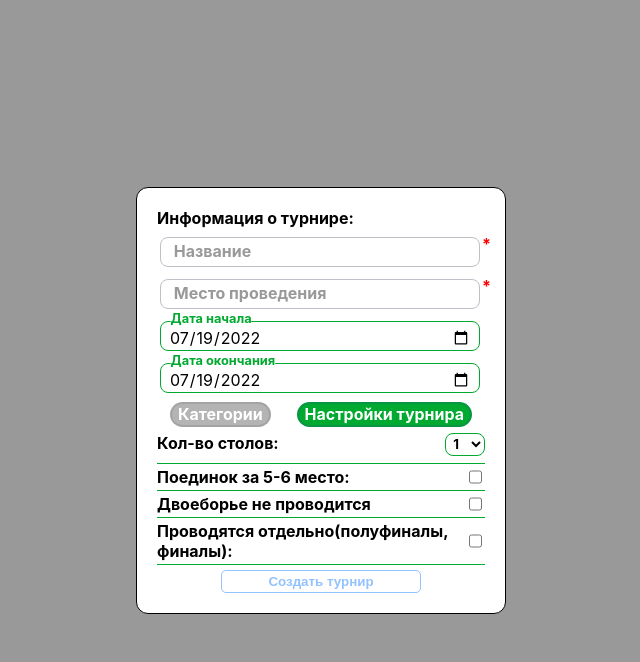
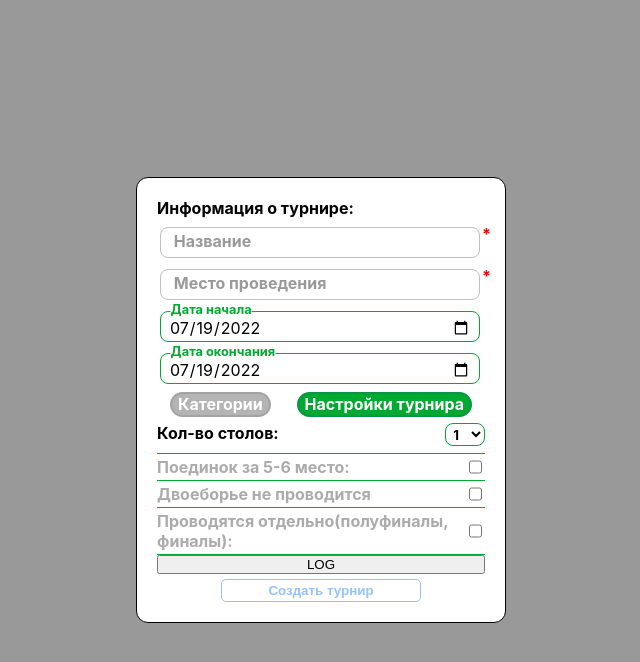
Before and after one commit to Sktro/arm-app, a React (Create React App) app: page / in a window 1280 px wide. Both pictures are taken after a click on the element "Настройки турнира". Shown: the top 662 px of the page, without its empty margins (319-959 px from the left). Built offline with nearby package versions, Linux system fonts and the light colour scheme.

Commit message:
modal update

```diff
--- a/src/App.tsx
+++ b/src/App.tsx
@@ -60,6 +60,17 @@ export type CategoryType = {
     weightsCategory: readonly Option[]
 }
 
+export type SettingsType = {
+    tableNumb: TableForArm
+    place5_6: boolean
+    wrestlingSeparately: boolean
+    leftHand: boolean
+    rightHand: boolean
+    semifinalAndFinal: boolean
+    semifinal: boolean
+    final: boolean
+}
+
 export const TableForArm: TableForArm[] = ['1', '2', '3', '4', '5', '6']
 export const categoryAthlete: CategoryAthleteType[] = ['Общая', 'Любители', 'Профессионалы', 'Инвалиды', 'Инвалиды(VIS)', 'Инвалиды(STAND)', 'Инвалиды(SIT)']
 export const ageAthletes: AgeType[] = ['Взрослые', '14-15', '16-18', '19-21', '22+', '40+', '50+', '60+']
@@ -85,6 +96,11 @@ function App() {
     ])
     // New category
     const [arrCategory, setArrCategory] = useState<Array<CategoryType>>([])
+
+    // Settings tournament
+    const [settings, SetSettings] = useState<Array<SettingsType>>([
+        {tableNumb: '1', place5_6: false, semifinalAndFinal:false, semifinal: false, final: false, leftHand: false, rightHand: false, wrestlingSeparately: false}
+    ])
 
     function getCurrentDate(separator = '-') {
         let newDate = new Date()
@@ -142,6 +158,7 @@ function App() {
                               changeRankAthlete={changeRankAthlete}/>
             </div>}
             <Modal modalActive={modalActive}
+                   settings={settings}
                    tableForArm={TableForArm}
                    arrCategory={arrCategory}
                    deleteCategories={deleteCategories}
--- a/src/common/WeightsSelect/WeightsSelect.tsx
+++ b/src/common/WeightsSelect/WeightsSelect.tsx
@@ -71,7 +71,7 @@ export default class WeightsSelect extends Component<WeightSelectPropsType, {}>
 
                     this.props.onChange(
                         '',
-                        [...value, createOption(inputValue)]
+                        [...value, createOption(inputValue.replace(/\s/g, ''))]
                     );
 
                     event.preventDefault();
--- a/src/components/Modal/InfoCategory/ListOfCategories/ListOfCategories.tsx
+++ b/src/components/Modal/InfoCategory/ListOfCategories/ListOfCategories.tsx
@@ -11,6 +11,7 @@ type ListOfCategoriesType = {
     setAge: (value: AgeType) => void
     setCategoryAthletes: (value: CategoryAthleteType) => void
     setWeightNewCategory: (value: readonly Option[]) => void
+    setErrorCategory: (value: boolean) => void
 }
 
 export const ListOfCategories = (props: ListOfCategoriesType) => {
@@ -26,7 +27,7 @@ export const ListOfCategories = (props: ListOfCategoriesType) => {
             props.setCategoryAthletes(cat.categoryAthlete)
             props.setWeightNewCategory(result)
             props.deleteCategories(cat.id)
-
+            props.setErrorCategory(false)
     }
         let result: Option[];
         if (foundValuePlus) {
--- a/src/components/Modal/Modal.tsx
+++ b/src/components/Modal/Modal.tsx
@@ -1,12 +1,20 @@
 import React, {useState} from "react";
 import styleM from "./Modal.module.css"
 import {Option} from "../../common/WeightsSelect/WeightsSelect";
-import {AgeType, CategoryAthleteType, CategoryType, GenderType, TableForArm} from "../../App";
+import {
+    AgeType,
+    CategoryAthleteType,
+    CategoryType,
+    GenderType,
+    SettingsType,
+    TableForArm
+} from "../../App";
 import {InfoTournament} from "./InfoTournament/InfoTournament";
 import {InfoCategory} from "./InfoCategory/InfoCategory";
 import {SettingsTournament} from "./SettingsTournament/SettingsTournament";
 
 type ModalPropsType = {
+    settings: SettingsType[]
     tableForArm: TableForArm[]
     arrCategory: CategoryType[]
     addNewCategoryAthletes: (gender: GenderType, age: AgeType, categoryAthlete: CategoryAthleteType, weightsCategory: readonly Option[]) => void
@@ -34,7 +42,9 @@ type ModalPropsType = {
 
 export const Modal = (props: ModalPropsType) => {
     const [error, setError] = useState(false)
+    const [errorCategory, setErrorCategory] = useState<boolean>(false)
     const [buttonActive, setButtonActive] = useState(true)
+
     const addTournament = () => {
         if (props.tournament !== ''
             && props.startTournamentDate !== ''
@@ -43,6 +53,7 @@ export const Modal = (props: ModalPropsType) => {
             props.setModalActive(false)
         } else {
             setError(true)
+            setErrorCategory(false)
         }
     }
 
@@ -63,12 +74,17 @@ export const Modal = (props: ModalPropsType) => {
 
                     <div className={styleM.modalButtonContain}>
                         <div className={buttonActive ? styleM.modalButtonOn : styleM.modalButton}
-                             onClick={()=>setButtonActive(true)}>Категории</div>
+                             onClick={() => setButtonActive(true)}>Категории
+                        </div>
                         <div className={!buttonActive ? styleM.modalButtonOn : styleM.modalButton}
-                             onClick={()=>setButtonActive(false)}>Настройки турнира</div>
+                             onClick={() => setButtonActive(false)}>Настройки турнира
                         </div>
-                    {!buttonActive && <SettingsTournament tableForArm={props.tableForArm}/>}
+                    </div>
+                    {!buttonActive && <SettingsTournament tableForArm={props.tableForArm}
+                                                          settings={props.settings}/>}
                     {buttonActive && <InfoCategory addNewCategoryAthletes={props.addNewCategoryAthletes}
+                                                   errorCategory={errorCategory}
+                                                   setErrorCategory={setErrorCategory}
                                                    setButtonActive={setButtonActive}
                                                    gender={props.gender}
                                                    ageAthletes={props.ageAthletes}
@@ -81,7 +97,9 @@ export const Modal = (props: ModalPropsType) => {
                 </div>
 
 
-                {error && <span className={styleM.error}>заполните обязательные поля( * )</span>}
+                {error && (props.tournament === "" || props.location === ''
+                    ? <span className={styleM.error}>заполните обязательные поля( * )</span>
+                    : <span className={styleM.error}>Не добалено ни одной весовой категории</span>)}
 
                 <button className={styleM.creatableTournamentButton} onClick={addTournament}>Создать турнир</button>
             </div>
--- a/src/components/Modal/SettingsTournament/SettingsTournament.module.css
+++ b/src/components/Modal/SettingsTournament/SettingsTournament.module.css
@@ -5,7 +5,7 @@
     flex-direction: column;
 }
 
-.settings {
+.settingsOn {
     display: flex;
     flex-direction: row;
     justify-content: space-between;
@@ -13,3 +13,28 @@
     padding-top: 3px;
     padding-bottom: 3px;
 }
+
+.settingsOff{
+    display: flex;
+    color: rgba(128, 128, 128, 0.66);
+    flex-direction: row;
+    justify-content: space-between;
+    border-bottom: 1px solid #00a92f;
+    padding-top: 3px;
+    padding-bottom: 3px;
+}
+
+.additionalSettingsOn {
+    width: 150px;
+    display: flex;
+    flex-direction: row;
+    justify-content: space-between;
+}
+
+.additionalSettingsOff {
+    width: 150px;
+    color: rgba(128, 128, 128, 0.66);
+    display: flex;
+    flex-direction: row;
+    justify-content: space-between;
+}
--- a/src/components/Modal/SettingsTournament/SettingsTournament.tsx
+++ b/src/components/Modal/SettingsTournament/SettingsTournament.tsx
@@ -1,19 +1,117 @@
-import React from "react";
+import React, {ChangeEvent, useState} from "react";
 import styleMS from './SettingsTournament.module.css'
-import {TableForArm} from "../../../App";
+import {SettingsType, TableForArm} from "../../../App";
 import {SelectNumberTable} from "../../../common/Select/SelectNumberTable";
 
 type SettingsTournamentType = {
     tableForArm: TableForArm[]
+    settings: SettingsType[]
 }
 
-export const SettingsTournament = (props: SettingsTournamentType) =>  {
+export const SettingsTournament = (props: SettingsTournamentType) => {
+
+    const [table, setTable] = useState<TableForArm>(props.settings[0].tableNumb)
+    const [place, setPlace] = useState<boolean>(props.settings[0].place5_6)
+    const [wrestlingSeparately, setWrestlingSeparately] = useState<boolean>(props.settings[0].wrestlingSeparately)
+    const [semifinalFinal, setSemifinalFinal] = useState<boolean>(props.settings[0].semifinalAndFinal)
+    const [leftHand, setLeftHand] = useState<boolean>(props.settings[0].leftHand)
+    const [rightHand, setRightHand] = useState<boolean>(props.settings[0].rightHand)
+    const [semifinal, setSemifinal] = useState<boolean>(props.settings[0].semifinal)
+    const [final, setFinal] = useState<boolean>(props.settings[0].final)
+
+    const onChangeTable = (value: string) => {
+        setTable(value as TableForArm)
+        props.settings[0].tableNumb = value as TableForArm
+    }
+
+    const onChangePlace = (e: ChangeEvent<HTMLInputElement>) => {
+        props.settings[0].place5_6 = e.currentTarget.checked
+        setPlace(props.settings[0].place5_6)
+    }
+
+    const onChangeWrestlingSeparately = (e: ChangeEvent<HTMLInputElement>) => {
+        props.settings[0].wrestlingSeparately = e.currentTarget.checked
+        setWrestlingSeparately(props.settings[0].wrestlingSeparately)
+        if(wrestlingSeparately) {
+            setLeftHand(props.settings[0].leftHand = false)
+            setRightHand(props.settings[0].rightHand = false)
+        } else {
+            setLeftHand(props.settings[0].leftHand = true)
+            setRightHand(props.settings[0].rightHand = true)
+        }
+    }
+
+    const onChangeSemifinalFinal = (e: ChangeEvent<HTMLInputElement>) => {
+        props.settings[0].semifinalAndFinal = e.currentTarget.checked
+        setSemifinalFinal(props.settings[0].semifinalAndFinal)
+        if(semifinalFinal) {
+            setFinal(props.settings[0].final = false)
+            setSemifinal(props.settings[0].semifinal = false)
+        } else {
+            setFinal(props.settings[0].final = true)
+        }
+    }
+
+    const onChangeLeftHand = (e: ChangeEvent<HTMLInputElement>) => {
+        if(props.settings[0].rightHand){
+            props.settings[0].leftHand = e.currentTarget.checked
+            setLeftHand(props.settings[0].leftHand)
+        }
+    }
+
+    const onChangeRightHand = (e: ChangeEvent<HTMLInputElement>) => {
+        if(props.settings[0].leftHand){
+            props.settings[0].rightHand = e.currentTarget.checked
+            setRightHand(props.settings[0].rightHand)
+        }
+    }
+
+    const onChangeSemifinal = (e: ChangeEvent<HTMLInputElement>) => {
+        props.settings[0].semifinal = e.currentTarget.checked
+        setSemifinal(props.settings[0].semifinal)
+    }
+
+    const onChangeFinal = (e: ChangeEvent<HTMLInputElement>) => {
+        props.settings[0].final = e.currentTarget.checked
+        setFinal(props.settings[0].final = true)
+    }
+
     return (
         <div className={styleMS.containSettings}>
-            <div className={styleMS.settings}>Кол-во столов:<SelectNumberTable options={props.tableForArm} placeholder={''}/> </div>
-            <div className={styleMS.settings}>Поединок за 5-6 место: <input type={"checkbox"}/></div>
-            <div className={styleMS.settings}>Двоеборье не проводится <input type={"checkbox"}/></div>
-            <div className={styleMS.settings}>Проводятся отдельно(полуфиналы, финалы): <input type={"checkbox"}/></div>
+            <div className={styleMS.settingsOn}>Кол-во столов:<SelectNumberTable options={props.tableForArm}
+                                                                               placeholder={''}
+                                                                               value={table}
+                                                                               onChangeOption={onChangeTable}/></div>
+            <div className={place ? styleMS.settingsOn : styleMS.settingsOff}>Поединок за 5-6 место: <input type={"checkbox"}
+                                                                            checked={place}
+                                                                            onChange={onChangePlace}/></div>
+            <div className={wrestlingSeparately ? styleMS.settingsOn : styleMS.settingsOff}>Двоеборье не проводится <input type={"checkbox"}
+                                                                             onChange={onChangeWrestlingSeparately}
+                                                                             checked={wrestlingSeparately}/></div>
+            {wrestlingSeparately && <div className={styleMS.settingsOn}>
+                <div className={leftHand ? styleMS.additionalSettingsOn : styleMS.additionalSettingsOff}>Левая рука: <input type="checkbox"
+                                                                 onChange={onChangeLeftHand}
+                                                                 checked={leftHand}/></div>
+                |
+                <div className={rightHand ? styleMS.additionalSettingsOn : styleMS.additionalSettingsOff}>Правая рука: <input type="checkbox"
+                                                                  onChange={onChangeRightHand}
+                                                                  checked={rightHand}/></div>
+            </div>}
+
+            <div className={semifinalFinal ? styleMS.settingsOn : styleMS.settingsOff}>Проводятся отдельно(полуфиналы, финалы): <input type={"checkbox"}
+                                                                                              checked={semifinalFinal}
+                                                                                              onChange={onChangeSemifinalFinal}/>
+            </div>
+            {semifinalFinal && <div className={styleMS.settingsOn}>
+                <div className={semifinal ? styleMS.additionalSettingsOn : styleMS.additionalSettingsOff}>Полуфиналы: <input type="checkbox"
+                                                                 onChange={onChangeSemifinal}
+                                                                 checked={semifinal}/></div>
+                |
+                <div className={final ? styleMS.additionalSettingsOn : styleMS.additionalSettingsOff}>Финалы: <input type="checkbox"
+                                                             onChange={onChangeFinal}
+                                                             checked={final}/></div>
+            </div>}
+            <button onClick={()=> console.log(props.settings[0])}>LOG</button>
         </div>
     )
 }
```
Also changed, not shown: src/components/Modal/InfoCategory/InfoCategory.tsx (+23 -6 lines), src/components/Modal/Modal.module.css (+22 -1 lines). Lines whose indentation alone changed are shown as unchanged.
